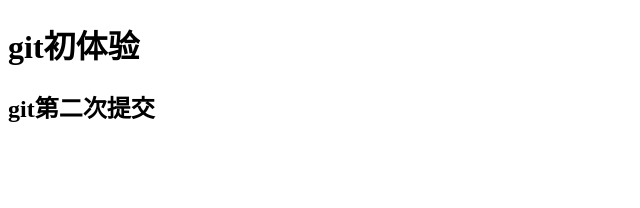
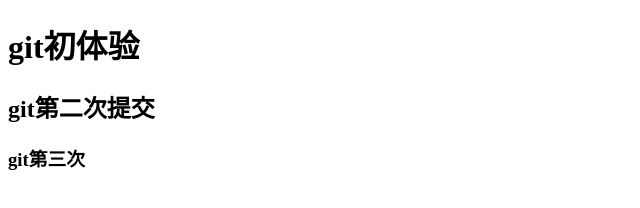
Before and after one commit to yangjie626/myfirstRepository, a plain HTML site: page index.html in a window 1280 px wide. Shown: the whole page, without its empty margins (0-640 px from the left). Drawn offline with Linux system fonts and the light colour scheme.

Commit message:
第三次

```diff
--- a/index.html
+++ b/index.html
@@ -10,6 +10,7 @@
 <body>
     <h1>git初体验</h1>
     <h2>git第二次提交</h2>
+    <h3>git第三次</h3>
 </body>
 
 </html>
```
